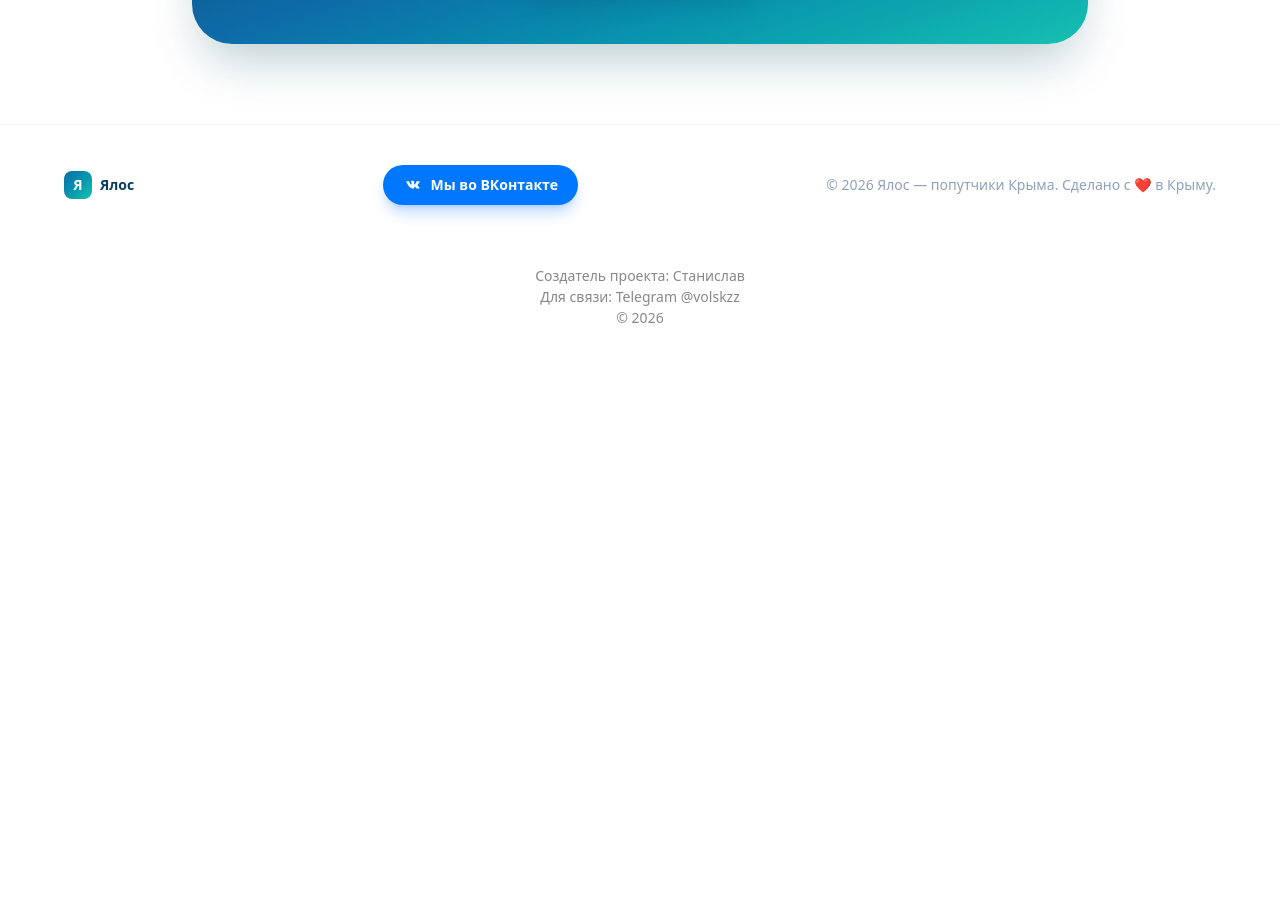
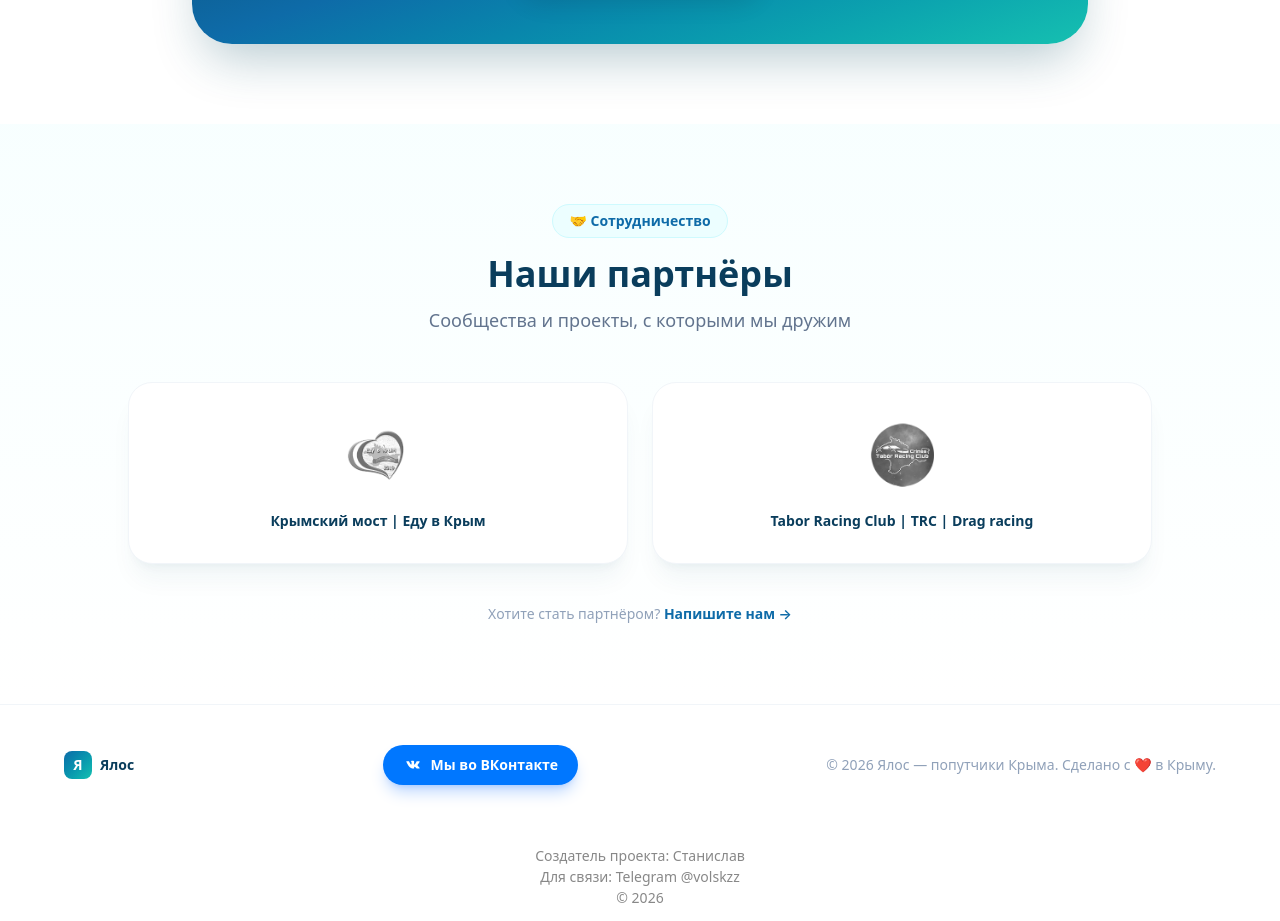
Before and after one commit to prahinstas555-svg/poputchiki, a Next.js app: page / in a window 1280 px wide. Shown: the part 2840-3761 px from the top of the page. Before the commit the page ends 3188 px from the top, so only its background shows below. Built offline with nearby package versions, Linux system fonts and the light colour scheme.

Commit message:
Update page.tsx

```diff
--- a/app/page.tsx
+++ b/app/page.tsx
@@ -273,6 +273,59 @@ export default function Home() {
         </div>
       </section>
 
+      {/* ===== НАШИ ПАРТНЁРЫ ===== */}
+      <section id="partners" className="py-20 px-6 bg-gradient-to-b from-cyan-50/40 to-white">
+        <div className="max-w-5xl mx-auto text-center">
+          <span className="inline-block mb-4 px-4 py-1.5 rounded-full bg-cyan-50 text-[#0e6ba8] text-sm font-semibold border border-cyan-100">
+            🤝 Сотрудничество
+          </span>
+          <h2 className="text-4xl font-extrabold text-[#0a3d5c] mb-3">Наши партнёры</h2>
+          <p className="text-slate-500 mb-12 text-lg">Сообщества и проекты, с которыми мы дружим</p>
+
+          <div className="grid grid-cols-1 sm:grid-cols-2 gap-6">
+            {[
+              {
+                name: "Крымский мост | Еду в Крым",
+                logo: "/partners/gov.png",
+                url: "https://vk.com/govkrimea",
+              },
+              {
+                name: "Tabor Racing Club | TRC | Drag racing",
+                logo: "/partners/tabor.png",
+                url: "https://vk.com/trcrace",
+              },
+            ].map((p) => (
+              <a
+                key={p.name}
+                href={p.url}
+                target="_blank"
+                rel="noopener noreferrer"
+                title={p.name}
+                className="group flex flex-col items-center justify-center gap-4 bg-white rounded-3xl p-8 shadow-xl shadow-cyan-900/5 border border-slate-100 hover:-translate-y-2 hover:border-[#16c0b0] transition duration-300"
+              >
+                <div className="h-20 flex items-center justify-center">
+                  <img
+                    src={p.logo}
+                    alt={p.name}
+                    className="max-h-16 w-auto object-contain grayscale opacity-70 group-hover:grayscale-0 group-hover:opacity-100 transition duration-300"
+                  />
+                </div>
+                <span className="text-sm font-semibold text-[#0a3d5c] text-center">
+                  {p.name}
+                </span>
+              </a>
+            ))}
+          </div>
+
+          <p className="text-slate-400 text-sm mt-10">
+            Хотите стать партнёром?{" "}
+            <a href="https://t.me/volskzz" target="_blank" rel="noopener noreferrer" className="text-[#0e6ba8] font-semibold hover:underline">
+              Напишите нам →
+            </a>
+          </p>
+        </div>
+      </section>
+
       {/* ===== ПОДВАЛ ===== */}
       <footer className="border-t border-slate-100 py-10 px-6">
         <div className="max-w-6xl mx-auto flex flex-col md:flex-row items-center justify-between gap-4 text-slate-400 text-sm">
```
